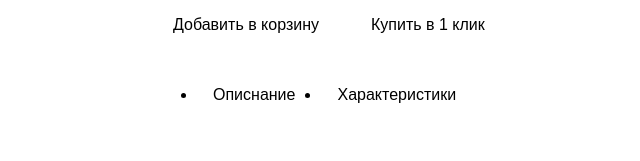
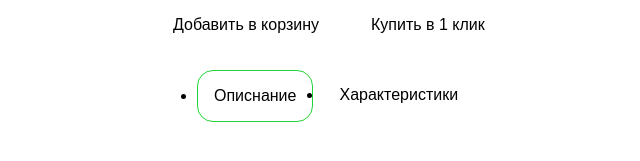
Before and after one commit to relidGurd/mantis-test-build, a Next.js app: page /single-product/single-product in a window 1280 px wide. Shown: the part 221-382 px from the top of the page, without its empty margins (503-1143 px from the left). Built offline with nearby package versions, Linux system fonts and the light colour scheme.

Commit message:
test build

```diff
--- a/src/pages/single-product/single-product.module.css
+++ b/src/pages/single-product/single-product.module.css
@@ -49,6 +49,10 @@
   display: flex;
   gap: 10px;
   margin-bottom: 25px;
+}
+
+.btn_active {
+  border: 1px solid rgba(36, 210, 57, 1);
 }
 
 /* .specifications_row {
--- a/src/pages/single-product/single-product.tsx
+++ b/src/pages/single-product/single-product.tsx
@@ -11,6 +11,7 @@ import type { Swiper as SwiperType } from "swiper";
 import Image from "next/image";
 import { Product } from "@/types/product-types";
 import { useCart } from "@/store/cart";
+import classNames from "classnames";
 
 const SinglePrdouct: React.FC<Product> = ({
   id,
@@ -111,6 +112,7 @@ const SinglePrdouct: React.FC<Product> = ({
               <li>
                 <Button
                   onClick={() => setTabInfo(true)}
+                  className={classNames(tabInfo === true && styles.btn_active)}
                   label="Описнание"
                   color="blackButton"
                 />
@@ -118,6 +120,7 @@ const SinglePrdouct: React.FC<Product> = ({
               <li>
                 <Button
                   onClick={() => setTabInfo(false)}
+                  className={classNames(tabInfo === false && styles.btn_active)}
                   label="Характеристики"
                   color="blackButton"
                 />
```
